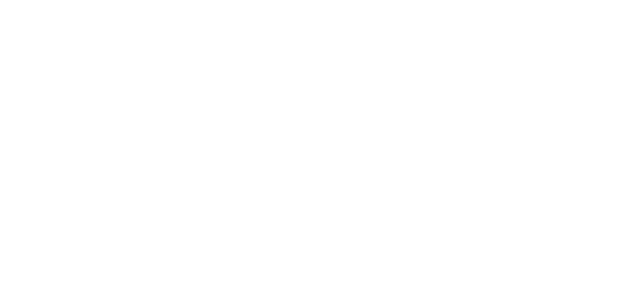
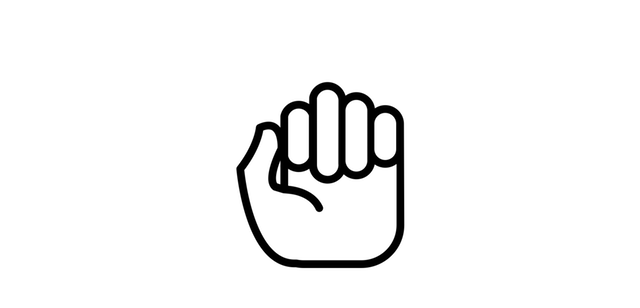
Before and after one commit to Zach-Haddad/InfiniteRPS, a plain HTML site: page index.html in a window 1280 px wide. Shown: the whole page, without its empty margins (123-763 px from the left). Drawn offline with Linux system fonts and the light colour scheme.

Commit message:
class structuring

```diff
--- a/index.html
+++ b/index.html
@@ -1,12 +1,12 @@
 <html>
   <head>
     <title>Infinite RPS</title>
+    <script type="application/javascript" src="lib/bundle.js"></script>
+    <link rel="stylesheet" href="./assets/infinite_rps.css">
   </head>
 
   <body>
     <canvas id='mainCanvas'></canvas>
-
     <!-- <script type="application/javascript" src="vendor/keymaster.js"></script> -->
-    <script type="application/javascript" src="lib/bundle.js"></script>
   </body>
 </html>
--- a/lib/bundle.js
+++ b/lib/bundle.js
@@ -55,7 +55,13 @@
 	  const ctx = canvasEl.getContext("2d");
 	  const game = new Game();
 	  // new GameView(game, ctx).start();
-	  return canvasEl;
+	  const rock = new Image();
+
+	  rock.addEventListener("load", function() {
+	      ctx.drawImage(rock, 300, 20);
+	  }, false);
+
+	  rock.src = "assets/images/rock.png";
 	});
 
 
```
Also changed, not shown: lib/enemy.js (added, +9 -0 lines), lib/infinite_rps.js (+7 -1 lines), lib/level.js (added, +11 -0 lines), lib/player.js (added, +9 -0 lines), lib/unit.js (added, +10 -0 lines), README.md, assets/images/paper.png (added), assets/images/rock.png (added), assets/images/scissors.png (added), assets/infinite_rps.css (added), 1 other file.
